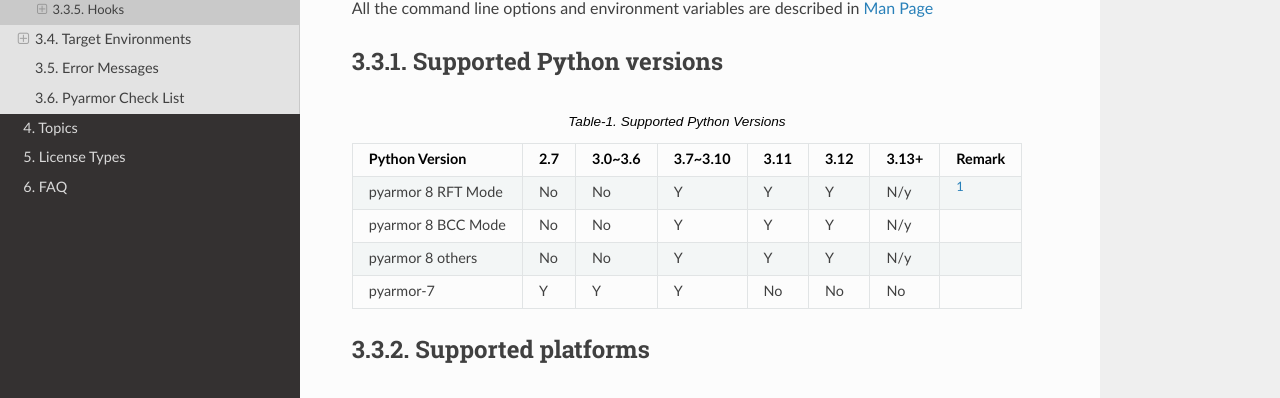
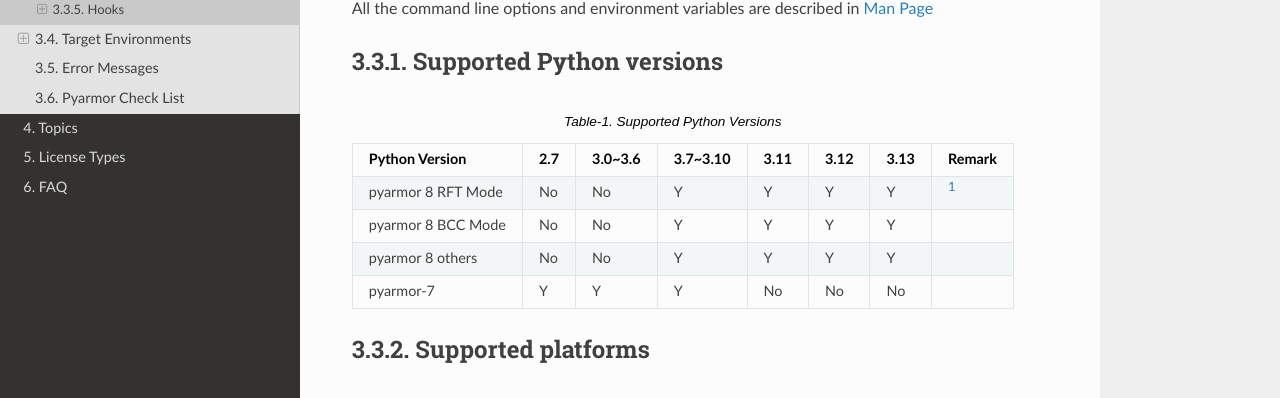
Before and after one commit to dashingsoft/pyarmor, a Sphinx documentation site: the page built from docs/reference/environments.rst, in a window 1280 px wide and 900 px high. Shown: the part 403-801 px from the top of the window. Built offline with Sphinx 7.4.7 and the Read the Docs theme 3.1.0, drawn with Linux system fonts in a browser that asks for light colours.

```diff
--- a/docs/reference/environments.rst
+++ b/docs/reference/environments.rst
@@ -21,11 +21,11 @@ Supported Python versions
    :widths: auto
 
    ===================  =====  =========  ==========  ======  ======  =======  ==============
-   Python Version        2.7    3.0~3.6    3.7~3.10    3.11    3.12    3.13+   Remark
+   Python Version        2.7    3.0~3.6    3.7~3.10    3.11    3.12    3.13    Remark
    ===================  =====  =========  ==========  ======  ======  =======  ==============
-   pyarmor 8 RFT Mode    No       No          Y         Y       Y       N/y      [#]_
-   pyarmor 8 BCC Mode    No       No          Y         Y       Y       N/y
-   pyarmor 8 others      No       No          Y         Y       Y       N/y
+   pyarmor 8 RFT Mode    No       No          Y         Y       Y       Y        [#]_
+   pyarmor 8 BCC Mode    No       No          Y         Y       Y       Y
+   pyarmor 8 others      No       No          Y         Y       Y       Y
    pyarmor-7             Y        Y           Y         No      No      No
    ===================  =====  =========  ==========  ======  ======  =======  ==============
 
```
